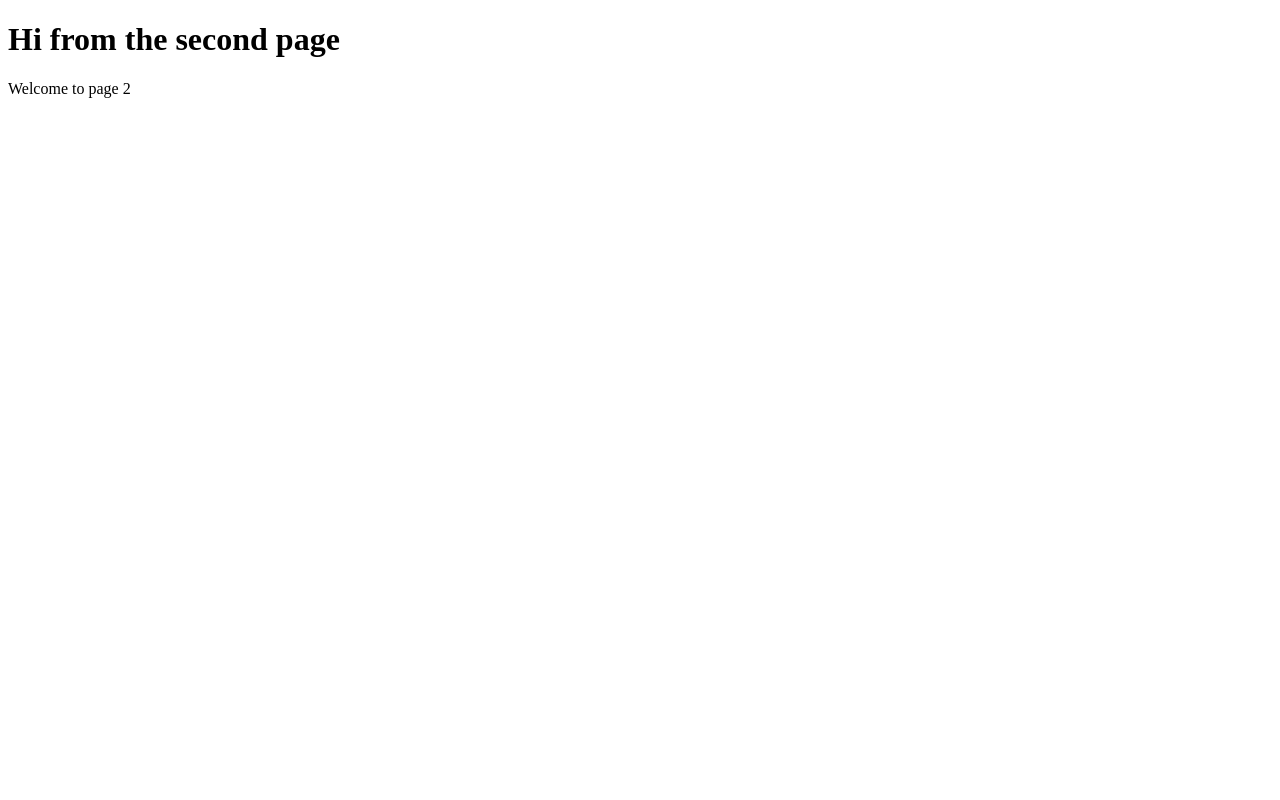
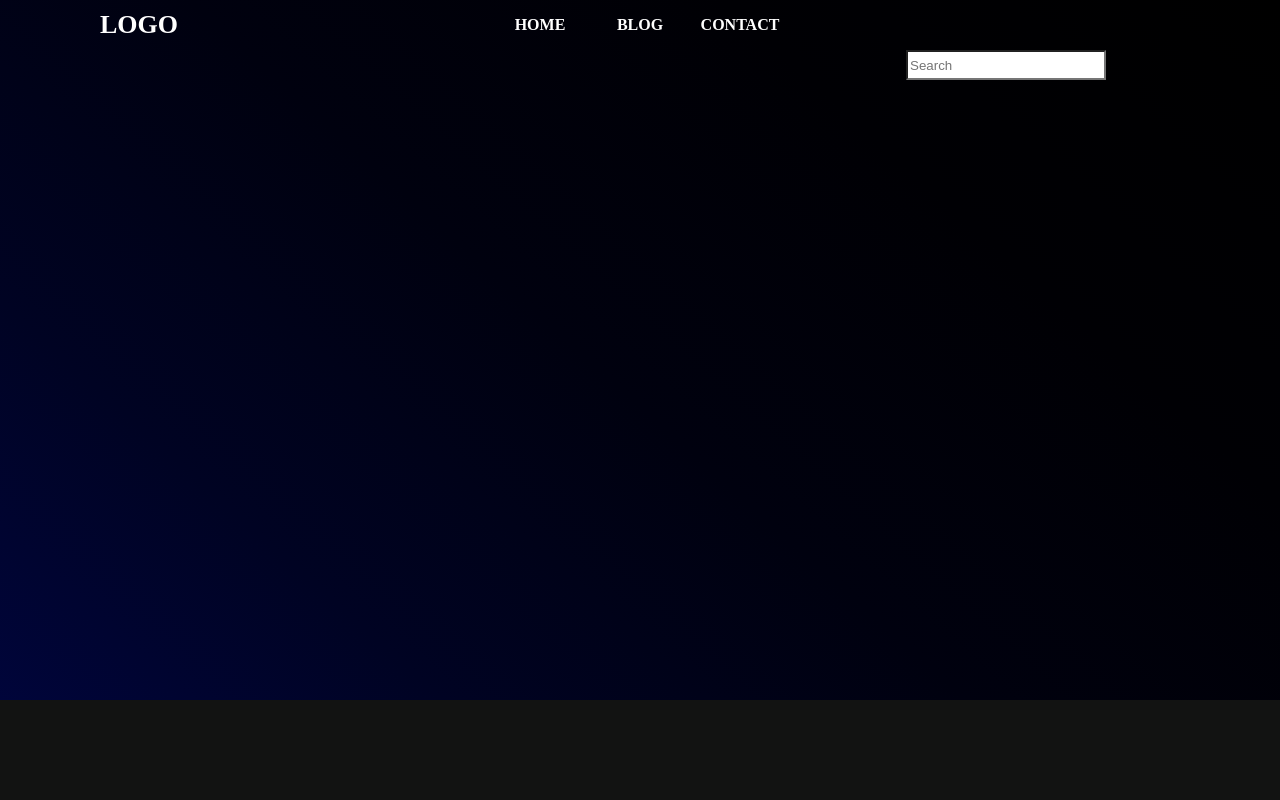
Before and after one commit to mrfrappe/GatsbyJS_blog, a Gatsby site: page /blog in a window 1280 px wide. Built offline with nearby package versions, Linux system fonts and the light colour scheme; Gatsby itself is replaced by a stand-in of ours.

Commit message:
[update] basic views, init components

```diff
--- a/gatsby-config.js
+++ b/gatsby-config.js
@@ -7,6 +7,7 @@ module.exports = {
   plugins: [
     `gatsby-plugin-react-helmet`,
     `gatsby-plugin-styled-components`,
+    'gatsby-plugin-layout',
     {
       resolve: `gatsby-source-filesystem`,
       options: {
--- a/package.json
+++ b/package.json
@@ -8,6 +8,7 @@
     "babel-plugin-styled-components": "^1.11.1",
     "gatsby": "^2.24.50",
     "gatsby-image": "^2.4.16",
+    "gatsby-plugin-layout": "^1.3.10",
     "gatsby-plugin-manifest": "^2.4.24",
     "gatsby-plugin-offline": "^3.2.24",
     "gatsby-plugin-react-helmet": "^3.3.10",
--- /dev/null
+++ b/src/assets/styles/globalStyles.js
@@ -0,0 +1,40 @@
+import { createGlobalStyle } from 'styled-components'
+
+const GlobalStyles = createGlobalStyle`
+
+    html {
+        box-sizing: border-box;
+        background : -moz-linear-gradient(87.91% -17.44% -132deg,rgba(0, 0, 0, 1) 0%,rgba(0, 0, 4, 1) 25.68%,rgba(0, 1, 15, 1) 50.25%,rgba(0, 3, 35, 1) 74.39%,rgba(0, 5, 62, 1) 98.12%,rgba(0, 5, 64, 1) 100%);
+        background : -webkit-linear-gradient(-132deg, rgba(0, 0, 0, 1) 0%, rgba(0, 0, 4, 1) 25.68%, rgba(0, 1, 15, 1) 50.25%, rgba(0, 3, 35, 1) 74.39%, rgba(0, 5, 62, 1) 98.12%, rgba(0, 5, 64, 1) 100%);
+        background : -webkit-gradient(linear,87.91% -17.44% ,12.09% 117.44% ,color-stop(0,rgba(0, 0, 0, 1) ),color-stop(0.2568,rgba(0, 0, 4, 1) ),color-stop(0.5025,rgba(0, 1, 15, 1) ),color-stop(0.7439,rgba(0, 3, 35, 1) ),color-stop(0.9812,rgba(0, 5, 62, 1) ),color-stop(1,rgba(0, 5, 64, 1) ));
+        background : -o-linear-gradient(-132deg, rgba(0, 0, 0, 1) 0%, rgba(0, 0, 4, 1) 25.68%, rgba(0, 1, 15, 1) 50.25%, rgba(0, 3, 35, 1) 74.39%, rgba(0, 5, 62, 1) 98.12%, rgba(0, 5, 64, 1) 100%);
+        background : -ms-linear-gradient(-132deg, rgba(0, 0, 0, 1) 0%, rgba(0, 0, 4, 1) 25.68%, rgba(0, 1, 15, 1) 50.25%, rgba(0, 3, 35, 1) 74.39%, rgba(0, 5, 62, 1) 98.12%, rgba(0, 5, 64, 1) 100%);
+        -ms-filter: "progid:DXImageTransform.Microsoft.gradient(startColorstr='#000000', endColorstr='#000540' ,GradientType=0)";
+        background : linear-gradient(222deg, rgba(0, 0, 0, 1) 0%, rgba(0, 0, 4, 1) 25.68%, rgba(0, 1, 15, 1) 50.25%, rgba(0, 3, 35, 1) 74.39%, rgba(0, 5, 62, 1) 98.12%, rgba(0, 5, 64, 1) 100%);
+        filter: progid:DXImageTransform.Microsoft.gradient(startColorstr='#000000',endColorstr='#000540' , GradientType=1);
+        height: 100%;
+    }
+    *,
+    *::before,
+    *::after {
+        box-sizing: inherit
+    }
+    body {
+        margin: 0;
+        color: #fff;
+
+
+
+    }
+    button {
+        padding: 0;
+        cursor: pointer;
+    }
+    ul {
+        padding: 0;
+        magrin: 0;
+    }
+
+`
+
+export default GlobalStyles;
--- /dev/null
+++ b/src/components/Footer/Footer.js
@@ -0,0 +1,18 @@
+import React from 'react';
+import styled from 'styled-components'
+
+const FooterWrapper = styled.footer`
+    width: 100%;
+    height: 100px;
+    background : #121312;
+    background : rgba(18, 19, 18, 1);
+    position: absolute;
+    bottom : 0;
+`
+
+const Footer = () => (
+    <FooterWrapper>
+    </FooterWrapper>
+)
+
+export default Footer
--- /dev/null
+++ b/src/components/Input/Input.js
@@ -0,0 +1,21 @@
+import React from 'react';
+import styled from 'styled-components'
+
+
+const InputElement = styled.input`
+    height: 30px;
+    width: 200px;
+    background: #FFFFFF;
+    margin-left: 10px;
+
+
+
+`;
+
+const Input = ({placeholder, second}) => {
+    return (
+        <InputElement placeholder={placeholder}></InputElement>
+    )
+}
+
+export default Input
--- /dev/null
+++ b/src/components/Navigation/Navigation.js
@@ -0,0 +1,90 @@
+import React from 'react';
+import styled from 'styled-components'
+import { Link } from "gatsby"
+
+
+const NavigationWrapper = styled.nav`
+    position: fixed;
+    top: 0;
+    height: 50px;
+    display: flex;
+    align-items: center;
+    width: 100%;
+    justify-content: center;
+    position: relative;
+    color: #fff;
+
+
+    a {
+        text-decoration: none;
+        color: #fff;
+        pointer: cursor;
+        :hover {
+            color: #ccc;
+        }
+    }
+`;
+
+const Logo = styled.span`
+    position: absolute;
+    left: 0;
+    font-size: 26px;
+    font-weight: bold;
+    padding-left: 100px;
+`;
+
+const NavigationList = styled.ul`
+    display: flex;
+    list-style-type: none;
+    text-align: center;
+    height: 100%;
+
+`;
+
+const NavigationListItem = styled.li`
+    width: 100px;
+    font-size: 16px;
+    font-weight: bold;
+    height: 100%;
+    display: flex;
+    justify-content: center;
+    align-items: center;
+
+    a {
+        width: 100px;
+        height: 50px;
+        display: flex;
+        justify-content: center;
+        align-items: center;
+    }
+
+    &:hover {
+        border-bottom 5px solid #fff
+    }
+
+
+
+
+
+
+`;
+const Navigation = () => (
+    <NavigationWrapper>
+        <Logo>
+            <Link to="/">LOGO</Link>
+        </Logo>
+        <NavigationList>
+            <NavigationListItem>
+                <Link to="/" >HOME</Link>
+            </NavigationListItem>
+            <NavigationListItem>
+                <Link to="/blog" >BLOG</Link>
+            </NavigationListItem>
+            <NavigationListItem>
+                <Link to="/contact" >CONTACT</Link>
+            </NavigationListItem>
+        </NavigationList>
+    </NavigationWrapper>
+)
+
+export default Navigation
--- /dev/null
+++ b/src/layouts/index.js
@@ -0,0 +1,19 @@
+import React from "react"
+import { Link } from "gatsby"
+import styled from 'styled-components'
+import GlobalStyles from '../assets/styles/globalStyles'
+import Navigation from '../components/Navigation/Navigation'
+import Footer from '../components/Footer/Footer'
+
+
+const MainLayout = ({children}) => (
+    <>
+        <GlobalStyles />
+        <Navigation />
+        {children}
+        <Footer />
+    </>
+)
+
+
+export default MainLayout
--- a/src/pages/blog.js
+++ b/src/pages/blog.js
@@ -1,11 +1,42 @@
 import React from "react"
-import { Link } from "gatsby"
+import styled from 'styled-components'
+import Input from '../components/Input/Input'
+
+
+const BlogWrapper = styled.div`
+    display: flex;
+    widtH: 100%;
+    height: 100%;
+`
+
+const ArticlesWrapper = styled.div`
+    width: 70%;
+`
+
+const Aside = styled.div`
+    width: 30%;
+    display: flex;
+`
+
+const HotArticleWrapper = styled.div`
+
+`
 
 const BlogPage = () => (
-    <>
-        <h1>Hi from the second page</h1>
-        <p>Welcome to page 2</p>
-    </>
+    <BlogWrapper>
+        <ArticlesWrapper>
+
+        </ArticlesWrapper>
+        <Aside>
+            <Input placeholder="Search" search/>
+            <HotArticleWrapper>
+
+            </HotArticleWrapper>
+
+        </Aside>
+
+
+    </BlogWrapper>
 )
 
 export default BlogPage
```
Also changed, not shown: src/components/Button/Button.js (added, +27 -0 lines), src/components/Label/Label.js (added, +17 -0 lines), src/components/Post/Post.js (added, +23 -0 lines), src/pages/contact.js (+69 -5 lines), src/pages/index.js (+49 -9 lines), src/assets/images/picture.png (added), src/components/Navigation.js (deleted), 1 other file.
